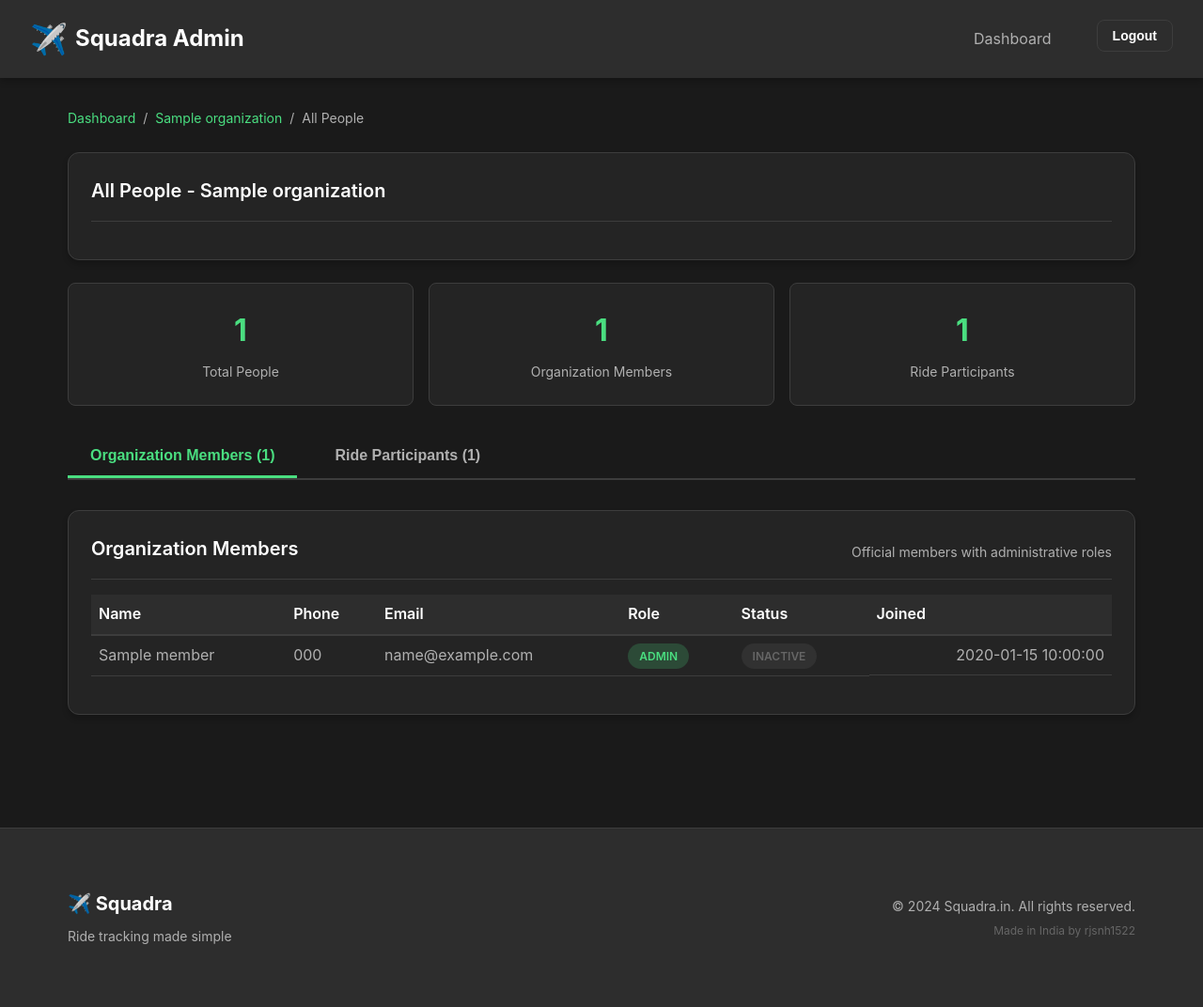
After one commit to pwnchaurasia/WayFind_backend, a FastAPI app: template templates/organization/organization_all_people.html in a window 1280 px wide. The commit adds this page. Shown: the whole page at 94% size. Run offline with FastAPI, Linux system fonts and the light colour scheme; the template is opened without the code that fills it: most values are stand-ins (such as "Sample title", 1, 10 or a date in 2020).

Commit message:
Added all people of organization url

```diff
--- /dev/null
+++ b/templates/organization/organization_all_people.html
@@ -0,0 +1,269 @@
+{% extends "partials/base.html" %}
+
+{% block title %}All People - {{ organization.name }}{% endblock %}
+
+{% block extra_css %}
+<style>
+.tabs {
+    display: flex;
+    gap: 1rem;
+    margin-bottom: 2rem;
+    border-bottom: 2px solid var(--border-color);
+}
+
+.tab {
+    padding: 0.75rem 1.5rem;
+    background: none;
+    border: none;
+    color: var(--text-secondary);
+    cursor: pointer;
+    font-size: 1rem;
+    font-weight: 600;
+    border-bottom: 3px solid transparent;
+    transition: all 0.3s;
+}
+
+.tab.active {
+    color: var(--accent-green);
+    border-bottom-color: var(--accent-green);
+}
+
+.tab-content {
+    display: none;
+}
+
+.tab-content.active {
+    display: block;
+}
+
+.breadcrumb {
+    display: flex;
+    gap: 0.5rem;
+    margin-bottom: 1.5rem;
+    color: var(--text-secondary);
+    font-size: 0.875rem;
+}
+
+.breadcrumb a {
+    color: var(--accent-green);
+    text-decoration: none;
+}
+
+.breadcrumb a:hover {
+    text-decoration: underline;
+}
+
+.stats-grid {
+    display: grid;
+    grid-template-columns: repeat(auto-fit, minmax(200px, 1fr));
+    gap: 1rem;
+    margin-bottom: 2rem;
+}
+
+.stat-card {
+    background: var(--bg-card);
+    padding: 1.5rem;
+    border-radius: 8px;
+    border: 1px solid var(--border-color);
+}
+
+.stat-value {
+    font-size: 2rem;
+    font-weight: bold;
+    color: var(--accent-green);
+}
+
+.stat-label {
+    color: var(--text-secondary);
+    font-size: 0.875rem;
+    margin-top: 0.5rem;
+}
+</style>
+{% endblock %}
+
+{% block navbar %}
+{% include 'partials/navbar.html' %}
+{% endblock %}
+
+{% block content %}
+<main class="container">
+    <!-- Breadcrumb -->
+    <div class="breadcrumb">
+        <a href="{{ url_for('dashboard_page') }}">Dashboard</a>
+        <span>/</span>
+        <a href="{{ url_for('organization_detail_page', org_id=organization.id) }}">{{ organization.name }}</a>
+        <span>/</span>
+        <span>All People</span>
+    </div>
+
+    <!-- Header -->
+    <div class="card">
+        <div class="card-header">
+            <h2 class="card-title">All People - {{ organization.name }}</h2>
+        </div>
+    </div>
+
+    <!-- Stats -->
+    <div class="stats-grid">
+        <div class="stat-card">
+            <div class="stat-value">{{ total_count }}</div>
+            <div class="stat-label">Total People</div>
+        </div>
+        <div class="stat-card">
+            <div class="stat-value">{{ org_members|length }}</div>
+            <div class="stat-label">Organization Members</div>
+        </div>
+        <div class="stat-card">
+            <div class="stat-value">{{ ride_participants|length }}</div>
+            <div class="stat-label">Ride Participants</div>
+        </div>
+    </div>
+
+    <!-- Tabs -->
+    <div class="tabs">
+        <button class="tab active" onclick="switchTab('org-members')">
+            Organization Members ({{ org_members|length }})
+        </button>
+        <button class="tab" onclick="switchTab('ride-participants')">
+            Ride Participants ({{ ride_participants|length }})
+        </button>
+    </div>
+
+    <!-- Organization Members Tab -->
+    <div id="org-members" class="tab-content active">
+        <div class="card">
+            <div class="card-header">
+                <h2 class="card-title">Organization Members</h2>
+                <p style="color: var(--text-secondary); margin: 0.5rem 0 0 0; font-size: 0.875rem;">
+                    Official members with administrative roles
+                </p>
+            </div>
+            <div class="card-body">
+                {% if org_members %}
+                <table class="table">
+                    <thead>
+                        <tr>
+                            <th>Name</th>
+                            <th>Phone</th>
+                            <th>Email</th>
+                            <th>Role</th>
+                            <th>Status</th>
+                            <th>Joined</th>
+                        </tr>
+                    </thead>
+                    <tbody>
+                        {% for member in org_members %}
+                        <tr>
+                            <td>{{ member.name }}</td>
+                            <td>{{ member.phone }}</td>
+                            <td>{{ member.email or 'N/A' }}</td>
+                            <td>
+                                <span class="status-badge status-active">
+                                    {{ member.role|upper|replace('_', ' ') }}
+                                </span>
+                            </td>
+                            <td>
+                                <span class="status-badge {% if member.is_active %}status-active{% else %}status-inactive{% endif %}">
+                                    {% if member.is_active %}Active{% else %}Inactive{% endif %}
+                                </span>
+                            </td>
+                            <td>{{ member.created_at }}</td>
+                        </tr>
+                        {% endfor %}
+                    </tbody>
+                </table>
+                {% else %}
+                <p style="text-align: center; color: var(--text-secondary); padding: 2rem;">
+                    No organization members yet.
+                </p>
+                {% endif %}
+            </div>
+        </div>
+    </div>
+
+    <!-- Ride Participants Tab -->
+    <div id="ride-participants" class="tab-content">
+        <div class="card">
+            <div class="card-header">
+                <h2 class="card-title">Ride Participants</h2>
+                <p style="color: var(--text-secondary); margin: 0.5rem 0 0 0; font-size: 0.875rem;">
+                    People who joined rides but are not official members
+                </p>
+            </div>
+            <div class="card-body">
+                {% if ride_participants %}
+                <table class="table">
+                    <thead>
+                        <tr>
+                            <th>Name</th>
+                            <th>Phone</th>
+                            <th>Email</th>
+                            <th>First Joined</th>
+                            <th>Actions</th>
+                        </tr>
+                    </thead>
+                    <tbody>
+                        {% for participant in ride_participants %}
+                        <tr>
+                            <td>{{ participant.name }}</td>
+                            <td>{{ participant.phone }}</td>
+                            <td>{{ participant.email or 'N/A' }}</td>
+                            <td>{{ participant.created_at }}</td>
+                            <td>
+                                <button class="btn btn-secondary btn-sm" onclick="viewParticipantRides('{{ participant.id }}')">
+                                    View Rides
+                                </button>
+                                {% if user_role == 'founder' %}
+                                <button class="btn btn-primary btn-sm" onclick="promoteToMember('{{ participant.id }}')">
+                                    Add as Member
+                                </button>
+                                {% endif %}
+                            </td>
+                        </tr>
+                        {% endfor %}
+                    </tbody>
+                </table>
+                {% else %}
+                <p style="text-align: center; color: var(--text-secondary); padding: 2rem;">
+                    No ride participants yet. Share ride links to get riders!
+                </p>
+                {% endif %}
+            </div>
+        </div>
+    </div>
+</main>
+{% endblock %}
+
+{% block footer %}
+{% include 'partials/footer.html' %}
+{% endblock %}
+
+{% block extra_js %}
+<script>
+function switchTab(tabName) {
+    // Hide all tabs
+    document.querySelectorAll('.tab-content').forEach(tab => {
+        tab.classList.remove('active');
+    });
+    document.querySelectorAll('.tab').forEach(tab => {
+        tab.classList.remove('active');
+    });
+
+    // Show selected tab
+    document.getElementById(tabName).classList.add('active');
+    event.target.classList.add('active');
+}
+
+function viewParticipantRides(participantId) {
+    // TODO: Navigate to participant's rides page
+    console.log('View rides for participant:', participantId);
+    alert('Feature coming soon: View all rides this participant joined');
+}
+
+function promoteToMember(participantId) {
+    // TODO: Show modal to promote participant to org member
+    console.log('Promote participant:', participantId);
+    alert('Feature coming soon: Promote ride participant to organization member');
+}
+</script>
+{% endblock %}
```
Also changed, not shown: api/organization_api.py (+45 -1 lines), services/organization_service.py (+107 -2 lines), templates/organization/organization_detail.html (+109 -6 lines), utils/permissions.py (added, +142 -0 lines).
